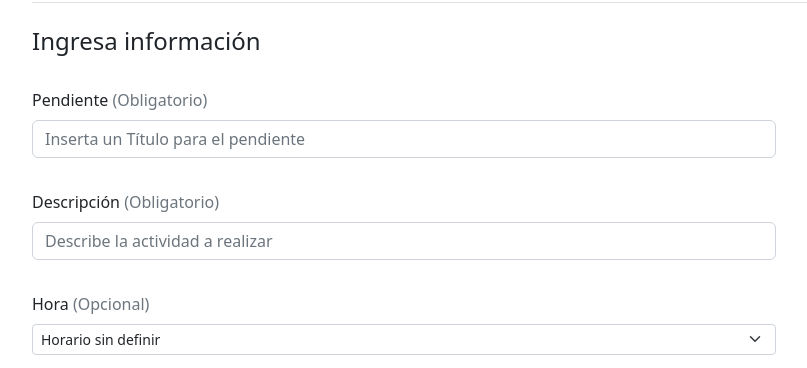
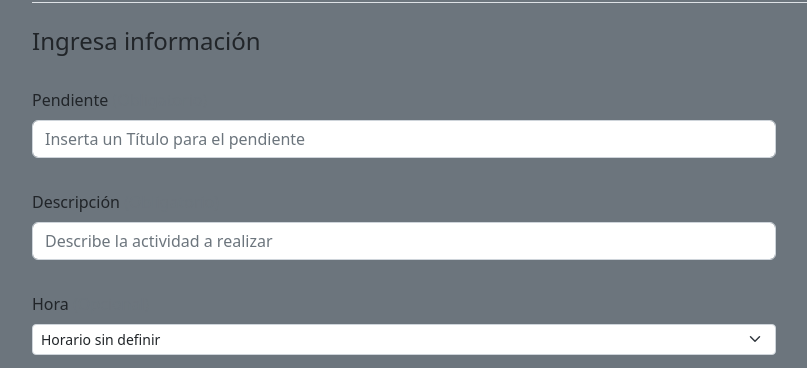
Before and after one commit to DinoSMZ/CRUD, a plain HTML site: page index.html in a window 1280 px wide. Shown: the part 66-434 px from the top of the page, without its empty margins (50-857 px from the left). Drawn offline with nearby package versions, Linux system fonts and the light colour scheme.

Commit message:
Update index.html

```diff
--- a/index.html
+++ b/index.html
@@ -13,7 +13,7 @@
 
 
 
-<body class="bg-dark.bg-gradient">
+<body class="bg-secondary">
 
 
     <div class="container">
```
